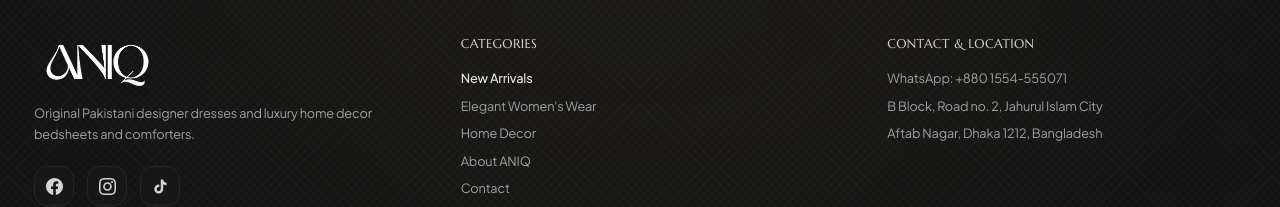
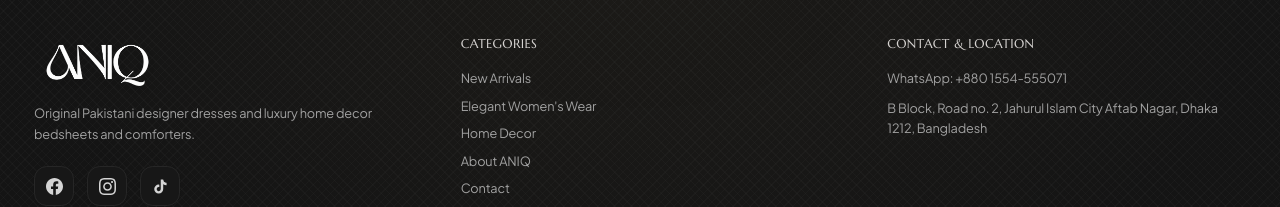
Before and after one commit to syedirfanx/kmrn-ecommerce, a React (Vite) app: page / in a window 1280 px wide. Shown: the part 1207-1414 px from the top of the page. Built offline with nearby package versions, Linux system fonts and the light colour scheme; no server answers; the database is empty.

Commit message:
Update site

```diff
--- a/src/components/Footer.tsx
+++ b/src/components/Footer.tsx
@@ -94,7 +94,7 @@ export const Footer: React.FC<FooterProps> = ({
               <li>
                 <button
                   onClick={onNavigateToNewArrivals}
-                  className="hover:text-white transition-colors cursor-pointer text-left font-medium text-stone-200"
+                  className="hover:text-white transition-colors cursor-pointer text-left"
                 >
                   New Arrivals
                 </button>
@@ -138,8 +138,9 @@ export const Footer: React.FC<FooterProps> = ({
                   WhatsApp: +880 1554-555071
                 </a>
               </li>
-              <li>B Block, Road no. 2, Jahurul Islam City</li>
-              <li>Aftab Nagar, Dhaka 1212, Bangladesh</li>
+              <li className="leading-relaxed">
+                B Block, Road no. 2, Jahurul Islam City Aftab Nagar, Dhaka 1212, Bangladesh
+              </li>
             </ul>
           </div>
         </div>
```
